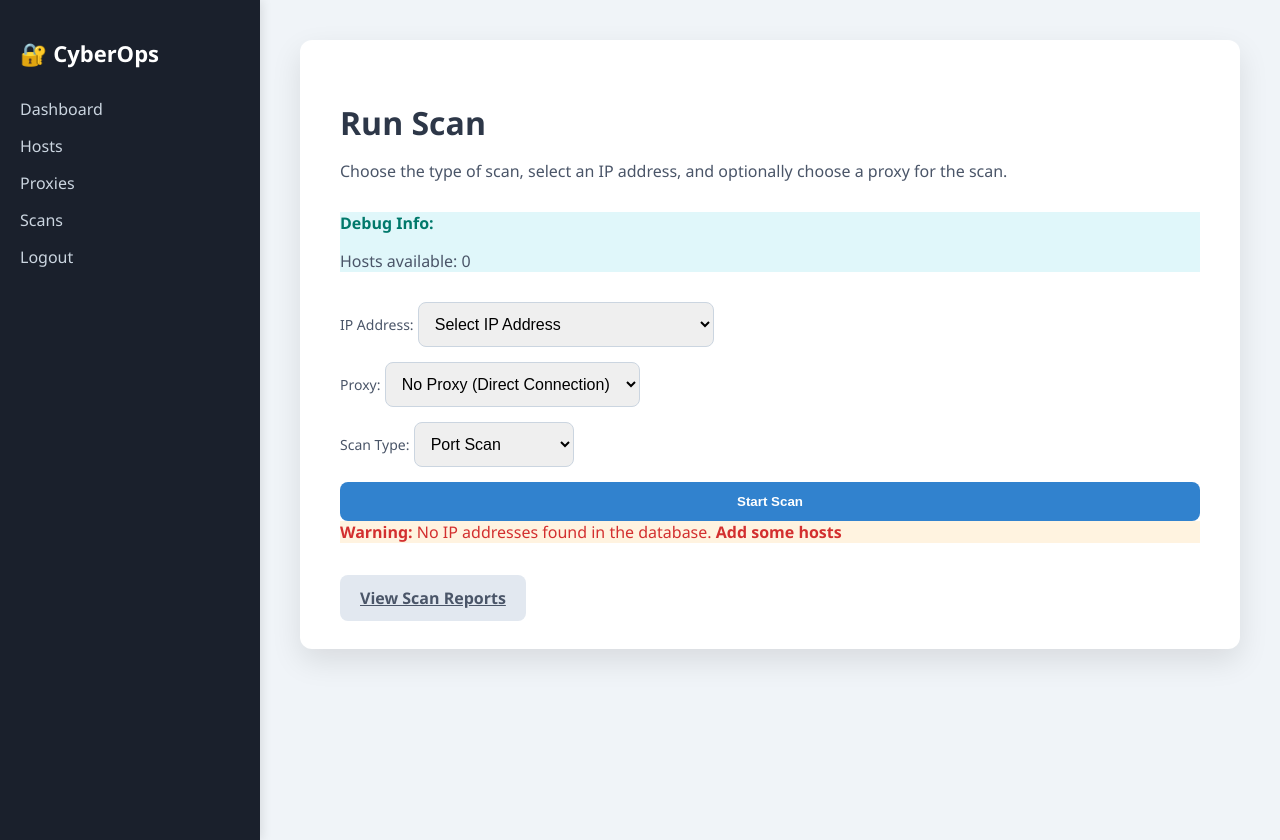
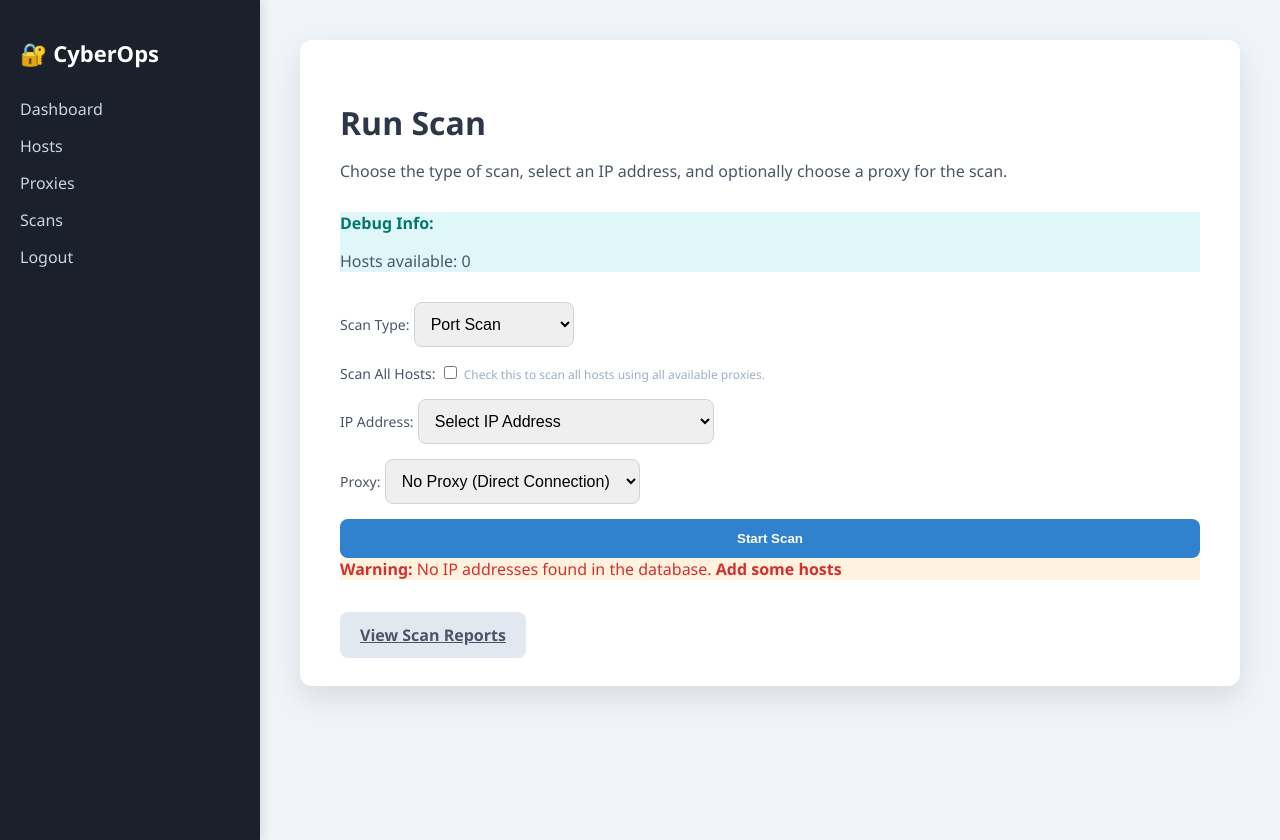
Before and after one commit to LM-Codespace/Dashboard-Flask, a Flask app: page /scans/ in a window 1280 px wide. Run offline with Flask 3, Linux system fonts and the light colour scheme.

Commit message:
Update scans.html

```diff
--- a/templates/scans.html
+++ b/templates/scans.html
@@ -16,8 +16,23 @@
 
         <form method="POST">
             <div class="form-group">
+                <label for="scan_type">Scan Type:</label>
+                <select id="scan_type" name="scan_type" class="form-control" required>
+                    <option value="port_scan">Port Scan</option>
+                    <option value="hostname_scan">Hostname Scan</option>
+                    <option value="os_detection">OS Detection</option>
+                </select>
+            </div>
+
+            <div class="form-group">
+                <label for="scan_all">Scan All Hosts:</label>
+                <input type="checkbox" id="scan_all" name="scan_all" value="true">
+                <small class="form-text text-muted">Check this to scan all hosts using all available proxies.</small>
+            </div>
+
+            <div class="form-group" id="host-selection">
                 <label for="ip_address">IP Address:</label>
-                <select id="ip_address" name="ip_address" class="form-control" required>
+                <select id="ip_address" name="ip_address" class="form-control">
                     <option value="">Select IP Address</option>
                     {% for host in hosts %}
                         <option value="{{ host.ip_address }}">{{ host.ip_address }}</option>
@@ -27,7 +42,7 @@
                 </select>
             </div>
 
-            <div class="form-group">
+            <div class="form-group" id="proxy-selection">
                 <label for="proxy_id">Proxy:</label>
                 <select id="proxy_id" name="proxy_id" class="form-control">
                     <option value="">No Proxy (Direct Connection)</option>
@@ -38,15 +53,6 @@
                     {% else %}
                         <option value="" disabled>No proxies available</option>
                     {% endfor %}
-                </select>
-            </div>
-
-            <div class="form-group">
-                <label for="scan_type">Scan Type:</label>
-                <select id="scan_type" name="scan_type" class="form-control" required>
-                    <option value="port_scan">Port Scan</option>
-                    <option value="hostname_scan">Hostname Scan</option>
-                    <option value="os_detection">OS Detection</option>
                 </select>
             </div>
 
@@ -69,4 +75,13 @@
             <a href="{{ url_for('scans.reports') }}" class="btn btn-secondary">View Scan Reports</a>
         </div>
     </div>
+
+    <script>
+        // JavaScript to toggle IP and Proxy selection based on the "Scan All" checkbox
+        document.getElementById('scan_all').addEventListener('change', function() {
+            var isChecked = this.checked;
+            document.getElementById('host-selection').style.display = isChecked ? 'none' : 'block';
+            document.getElementById('proxy-selection').style.display = isChecked ? 'none' : 'block';
+        });
+    </script>
 {% endblock %}
```
